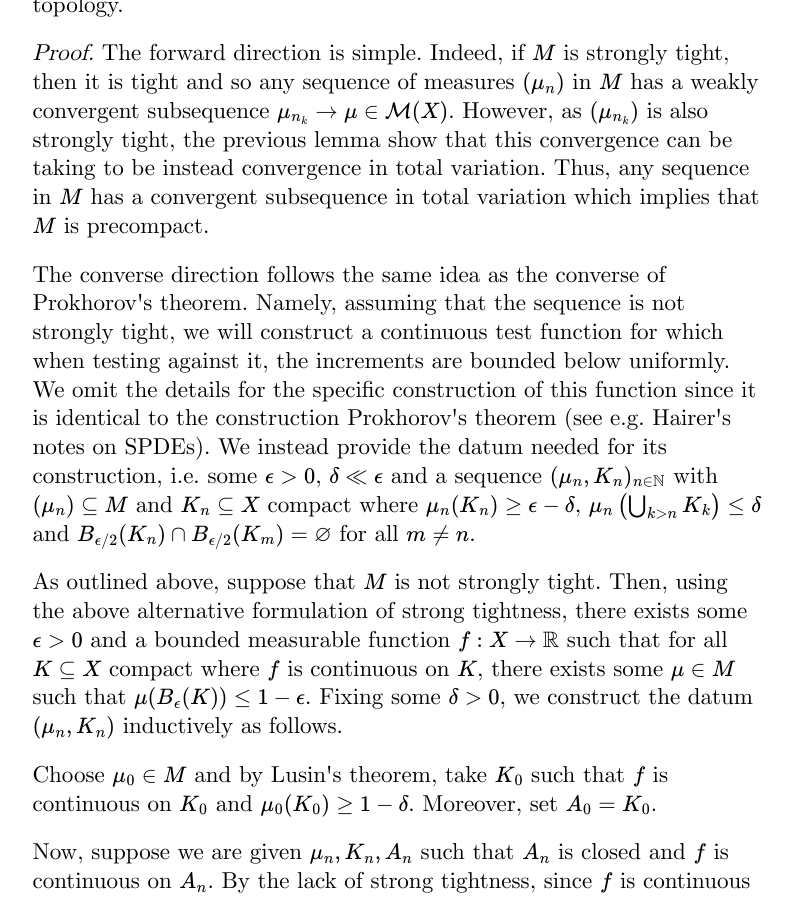
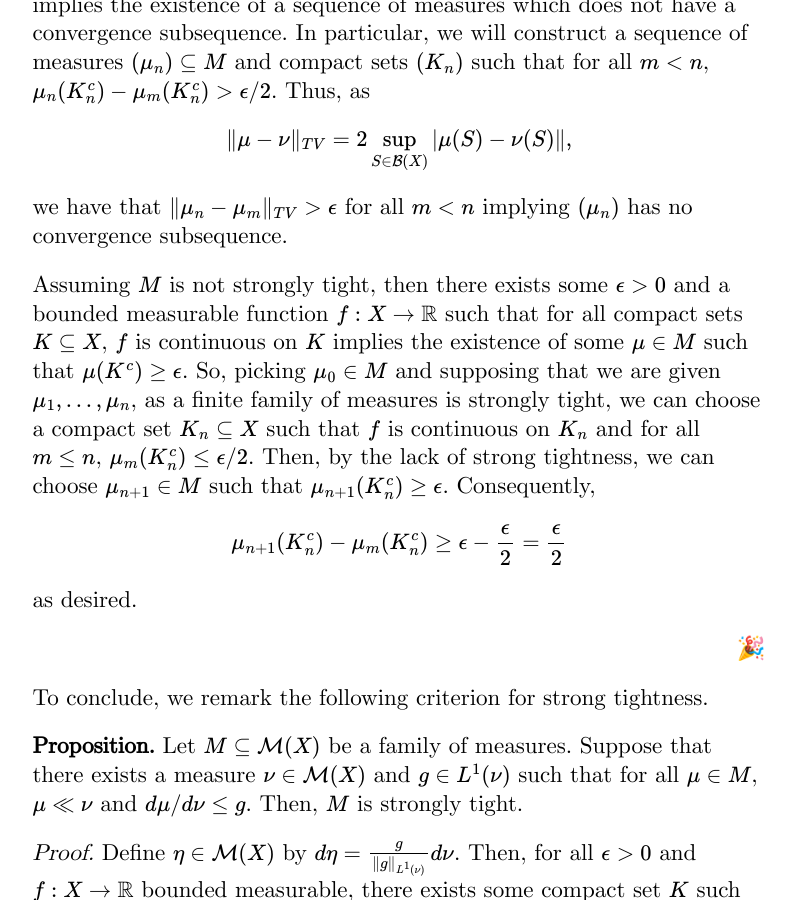
Before and after one commit to kex-y/kex-y.github.io, a Jekyll site: the page built from index.html, in a window 1280 px wide and 900 px high, scrolled down 4312 px. Shown: the whole window, without its empty margins (241-1036 px from the left). Built offline with Jekyll 4.4.1, drawn with Linux system fonts in a browser that asks for light colours; nearby versions of some CDN libraries; some of the changed text lies outside the part shown.

Commit message:
simplify argument

```diff
--- a/index.html
+++ b/index.html
@@ -172,21 +172,7 @@ abstract: Welcome to the personal website of <a href="https://people.epfl.ch/kex
 
     <p class="BodyText">
         In any case, this provides a characterization of precompactness in the total variational topology.
-        However, before that, we first note the following formulation of strong tightness. While this formulation
-        is seemingly weaker, the equivalence is immediate by setting \(K = \bigcap_n B_{\epsilon2^{-n}}(K_n)\)
-        where \(K_n\) is chosen so that \(\mu(B_{\epsilon2^{-n}}(K_n)) \ge 1 - \epsilon 2^{-n}\).
-    </p>
 
-    <p class="BodyText">
-        <b>Lemma.</b>
-            Let \(M \subseteq \mathcal{M}(X)\) be a family of measures. Then \(M\) is strongly tight if and only if
-            for all \(\epsilon > 0\) and \(f : X \to \mathbb{R}\) bounded measurable, there exists a compact set
-            \(K \subseteq X\) such that \(f\) is continuous on \(K\) and for all \(\mu \in M\),
-            \(\mu(B_\epsilon(K)) \ge 1 - \epsilon\).
-    </p>
-
-    <p class="BodyText">
-        With this lemma in mind, we are ready to characterize precompactness using strong tightness.
     </p>
 
     <p class="BodyText">
@@ -205,54 +191,24 @@ abstract: Welcome to the personal website of <a href="https://people.epfl.ch/kex
     </p>
 
     <p class="BodyText">
-        The converse direction follows the same idea as the converse of Prokhorov's theorem. Namely, assuming that
-        the sequence is not strongly tight, we will construct a continuous test function for which when testing
-        against it, the increments are bounded below uniformly. We omit the details for the specific construction
-        of this function since it is identical to the construction Prokhorov's theorem (see e.g. Hairer's notes on SPDEs).
-        We instead provide the datum needed for its construction, i.e. some \(\epsilon > 0\), \(\delta \ll \epsilon\) and
-        a sequence \((\mu_n, K_n)_{n \in \mathbb{N}}\) with \((\mu_n) \subseteq M\) and \(K_n \subseteq X\) compact
-        where \(\mu_n(K_n) \ge \epsilon - \delta\), \(\mu_n\left(\bigcup_{k > n} K_k\right) \le \delta\) and
-        \(B_{\epsilon / 2}(K_n) \cap B_{\epsilon / 2}(K_m) = \varnothing\) for all \(m \neq n\).
+        For the converse, we will prove the contrapositive, i.e. not strongly tight implies the existence of a sequence
+        of measures which does not have a convergence subsequence. In particular, we will construct a sequence of measures
+        \((\mu_n) \subseteq M\) and compact sets \((K_n)\) such that for all \(m < n\),
+        \(\mu_n(K_n^c) - \mu_m(K_n^c) > \epsilon / 2\). Thus, as
+        \[\|\mu - \nu\|_{TV} = 2\sup_{S \in \mathcal{B}(X)} |\mu(S) - \nu(S)\|,\]
+        we have that \(\|\mu_n - \mu_m\|_{TV} > \epsilon\) for all \(m < n\) implying \((\mu_n)\) has no
+        convergence subsequence.
     </p>
 
     <p class="BodyText">
-        As outlined above, suppose that \(M\) is not strongly tight. Then, using the above alternative formulation of
-        strong tightness, there exists some \(\epsilon > 0\) and
-        a bounded measurable function \(f : X \to \mathbb{R}\) such that for all \(K \subseteq X\) compact
-        where \(f\) is continuous on \(K\), there exists some \(\mu \in M\) such that \(\mu(B_\epsilon(K)) \le 1 - \epsilon\).
-        Fixing some \(\delta > 0\), we construct the datum \((\mu_n, K_n)\) inductively as follows.
-    </p>
-
-    <p class="BodyText">
-        Choose \(\mu_0 \in M\) and by Lusin's theorem, take \(K_0\) such that \(f\) is continuous on \(K_0\)
-        and \(\mu_0(K_0) \ge 1 - \delta\). Moreover, set \(A_0 = K_0\).
-    </p>
-
-    <p class="BodyText">
-        Now, suppose we are given \(\mu_n, K_n, A_n\) such that \(A_n\) is closed and \(f\) is continuous on \(A_n\).
-        By the lack of strong tightness, since \(f\) is continuous on \(A_n\), we can choose \(\mu_{n + 1} \in M\)
-        such that \(\mu_{n + 1}(B_\epsilon(A_n)) \le 1 - \epsilon\).
-        Then, Again Lusin's theorem, we can choose a compact set \(\tilde K_{n + 1} \subseteq X\) such that \(f\) is
-        continuous on \(\tilde K_{n + 1}\) and \(\mu_{n + 1}(\tilde K_{n + 1}) \ge 1 - \delta\). We set
-        \(A_{n + 1} = A_n \cup \tilde K_{n + 1}\) and \(K_{n + 1} = \tilde K_{n + 1} \setminus B_{\epsilon}(A_n)\).
-        It is clear that \(A_{n + 1}\) is closed and \(f\) is continuous on \(A_{n + 1}\).
-    </p>
-
-    <p class="BodyText">
-        I claim that the sequence \((\mu_n, K_n)\) resulting from this procedure satisfies the claimed properties.
-        Indeed,
-        \[\mu_{n + 1}(K_{n + 1}) \ge \mu_{n + 1}(K) - \mu_{n + 1}(B_{\epsilon}(A_n))
-          \ge (1 - \delta) - (1 - \epsilon) = \epsilon - \delta.\]
-        Moreover, since in the above construction, \(\mu_n(\tilde K_n) \ge 1 - \delta\), to show
-        \(\mu_n\left(\bigcup_{m \ge n} K_{m + 1}\right) \le \delta\), it suffices if
-        \(\tilde K_n \cap \bigcup_{m \ge n} K_{m + 1} = \varnothing\). To see this, we observe that, by construction,
-        \(\tilde K_n \subseteq A_m\) for all \(m \ge n\) and \(K_{m + 1} = \tilde K_{m + 1} \setminus B_{\epsilon}(A_m)\). Thus,
-        for all \(m \ge n\), we have that
-        \[\tilde K_n \cap K_{m + 1} \subseteq A_m \cap K_{m + 1} = \varnothing.\]
-        Finally, since \(K_n \subseteq \tilde K_n \subseteq A_n\), it follows that
-        \(B_\epsilon(K_n) \subseteq B_\epsilon(A_n)\). Thus, for all \(n < m\),
-        \[B_\epsilon(K_n) \cap K_m \subseteq B_\epsilon(A_n) \cap K_m = \varnothing.\]
-        Hence, by triangle inequality, we have \(B_{\epsilon / 2}(K_n) \cap B_{\epsilon / 2}(K_m) = \varnothing\)
+        Assuming \(M\) is not strongly tight, then there exists some \(\epsilon > 0\) and a bounded measurable
+        function \(f : X \to \mathbb{R}\) such that for all compact sets \(K \subseteq X\), \(f\) is continuous
+        on \(K\) implies the existence of some \(\mu \in M\) such that \(\mu(K^c) \ge \epsilon\). So, picking
+        \(\mu_0 \in M\) and supposing that we are given \(\mu_1, \dots, \mu_n\), as a finite family of measures
+        is strongly tight, we can choose a compact set \(K_n \subseteq X\) such that \(f\) is continuous on \(K_n\)
+        and for all \(m \le n\), \(\mu_m(K_n^c) \le \epsilon / 2\). Then, by the lack of strong tightness,
+        we can choose \(\mu_{n + 1} \in M\) such that \(\mu_{n + 1}(K_n^c) \ge \epsilon\). Consequently,
+        \[\mu_{n + 1}(K_n^c) - \mu_m(K_n^c) \ge \epsilon - \frac{\epsilon}{2} = \frac{\epsilon}{2}\]
         as desired.
     </p>
 
@@ -279,6 +235,8 @@ abstract: Welcome to the personal website of <a href="https://people.epfl.ch/kex
             = \|g\|_{L^1(\nu)}\eta(K^c) \le \epsilon\]
         as desired.
     </p>
+
+    <p class="BodyText" style="text-align: right">🎉</p>
 
 <p class="Section" id="random-compact">
     <i>27 Oct. 2023.</i> &ensp; Random Compact Sets in Polish Spaces</p>
```
